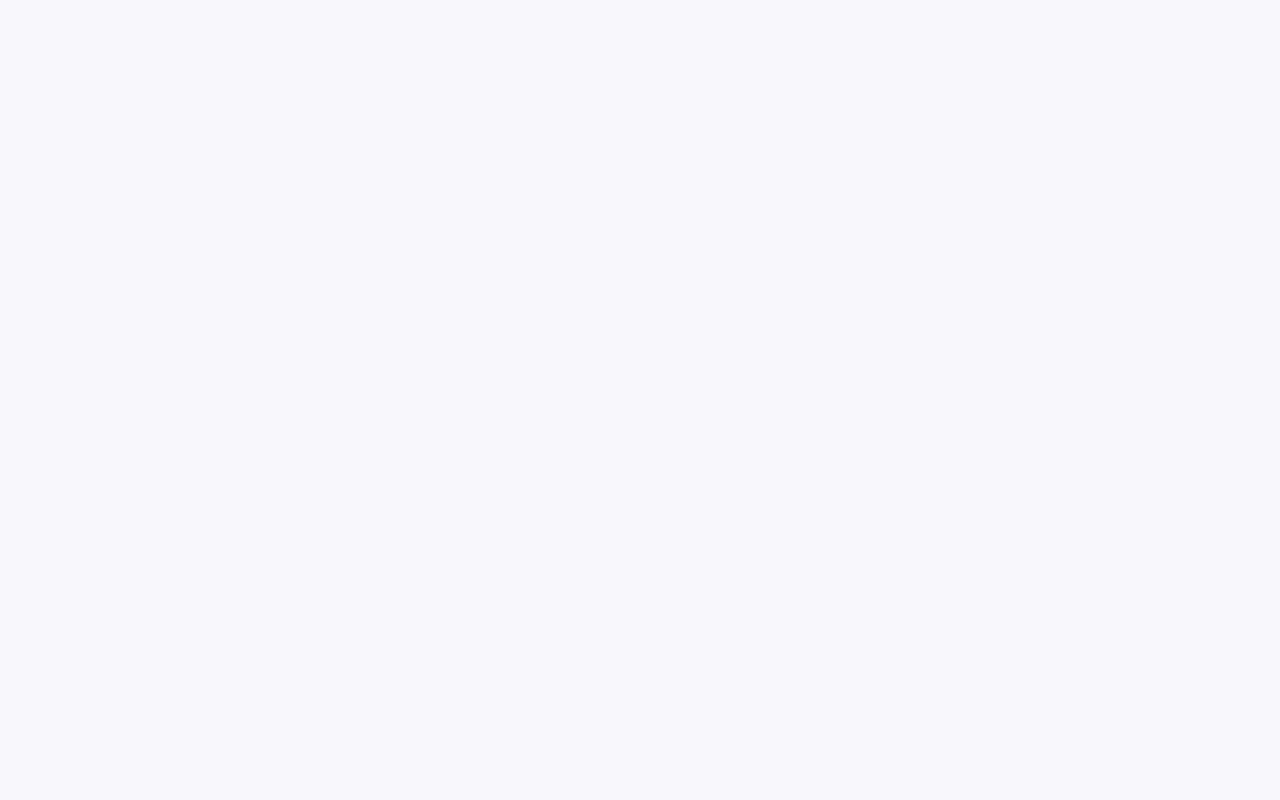
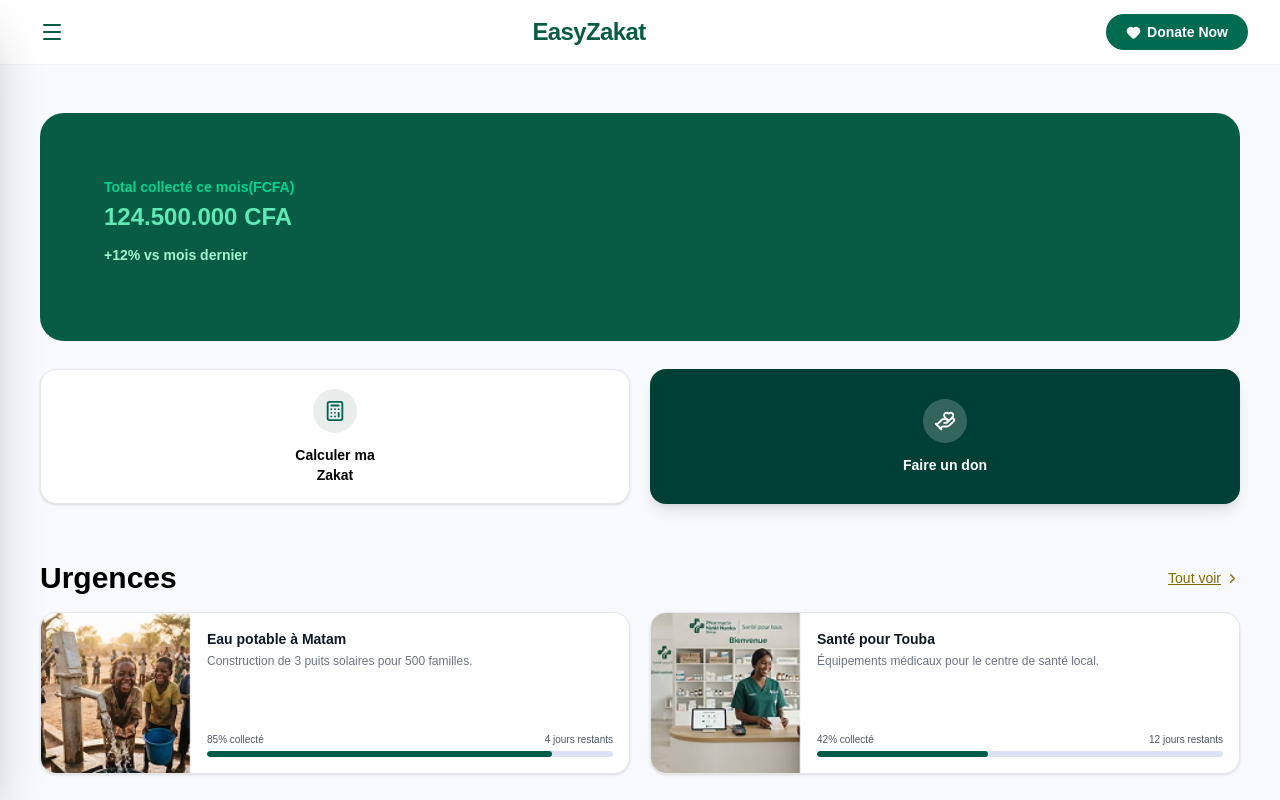
Before and after one commit to Aminasow0278/easyzakat-front, a React (Vite) app: page /home in a window 1280 px wide. Before the commit this address had no page. Shown: the top 800 px of the page. Built offline with nearby package versions, Linux system fonts and the light colour scheme.

Commit message:
ajout tout

```diff
--- a/src/layouts/PublicLayout/BottomNav.jsx
+++ b/src/layouts/PublicLayout/BottomNav.jsx
@@ -15,7 +15,7 @@
     {
       name: "Home",
       icon: Home,
-      path: "/"
+      path: "/home"
     },
     {
       name: "Calculer",
--- a/src/routes/User/UserRoutes.jsx
+++ b/src/routes/User/UserRoutes.jsx
@@ -8,7 +8,7 @@
       <Routes>
 
         {/* Page d'accueil */}
-        <Route path="/" element={<Home />} />
+        <Route path="/home" element={<Home />} />
 
         {/* Page Calcul de Zakat */}
         <Route path="/calculer-zakat" element={<CalculZakat />} />
```
